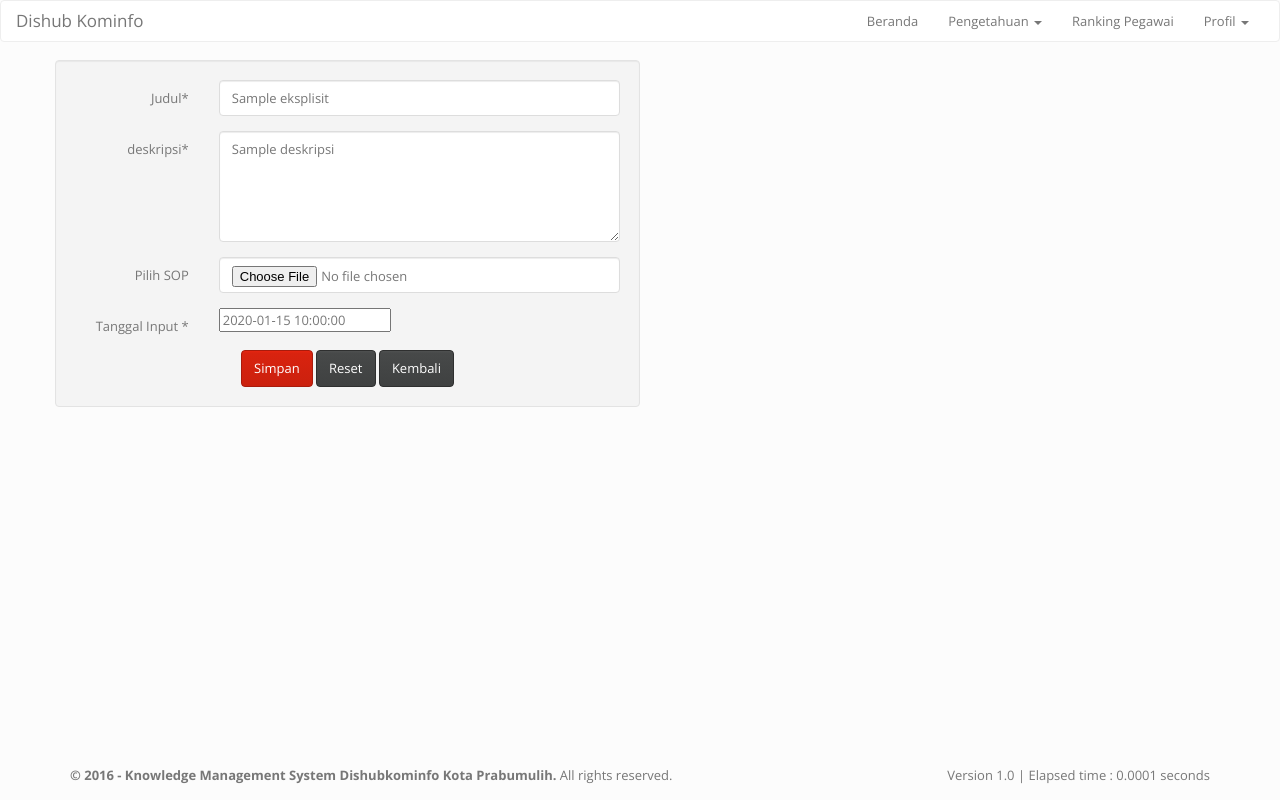
After one commit to Apranta/projek, a CodeIgniter app: the page made by application/views/slate/ubah_eksplisit.php in a window 1280 px wide. The commit adds this page. Run offline with CodeIgniter, Linux system fonts and the light colour scheme; tables that the repository leaves empty hold one stand-in row (values such as "Sample post"); the template is opened without the code that fills it: most values are stand-ins (such as "Sample title", 1, 10 or a date in 2020).

Commit message:
fixing edit eksplisit

```diff
--- a/application/views/slate/detail_eksplisit.php
+++ b/application/views/slate/detail_eksplisit.php
@@ -54,7 +54,7 @@
         <button type="button" class="close" data-dismiss="modal" aria-label="Close"><span aria-hidden="true">&times;</span></button>
       </div>
       <div class="modal-body">
-        <?php echo "<iframe  src=".base_url("eksplisit")."/".$detail_eksplisit->file."  width=100% height=500px ></iframe>";   ?>
+        <?php echo "<iframe  src=".base_url("eksplisit")."/".$detail_eksplisit->file."  width='100%' height='500' ></iframe>";   ?>
       </div>
       <div class="modal-footer">
         <button type="button" class="btn btn-default" data-dismiss="modal">Close</button>
--- /dev/null
+++ b/application/views/slate/ubah_eksplisit.php
@@ -0,0 +1,67 @@
+<?php $this->load->view('slate/includes/header'); ?>
+	<?php $this->load->view('slate/includes/navbar'); ?>
+
+	<div class="container">
+		<div class="row">
+			<div class="col-md-6 well">
+				<form class="form-horizontal" method="POST" action="<?php echo base_url('index.php/pengetahuan/eksplisit/edit').'/'.$eksplisit->id_eksplisit; ?>" enctype="multipart/form-data">
+                <div class="box-body">
+                  <?php if($this->session->flashdata('berhasil')): ?>
+                    <div class="alert alert-success alert-dismissable">
+                      <button type="button" class="close" data-dismiss="alert" aria-hidden="true">&times;</button>
+                      <h4>  <i class="icon fa fa-check"></i> Sukses!</h4>
+                      <?php echo $this->session->flashdata('berhasil');?>
+                    </div>
+                  <?php endif; ?>
+                  <?php if($this->session->flashdata('gagal')): ?>
+                    <div class="alert alert-danger alert-dismissable">
+                      <button type="button" class="close" data-dismiss="alert" aria-hidden="true">&times;</button>
+                      <h4>  <i class="icon fa fa-warning"></i> Gagal!</h4>
+                      <?php echo $this->session->flashdata('gagal');?>
+                    </div>
+                  <?php endif; ?>
+
+                  <div class="form-group">
+                    <label for="judul" class="col-md-3 control-label">Judul*</label>
+                    <div class="col-md-9">
+                      <input type="text" class="form-control" id="judul" name="judul" placeholder="Judul" value = "<?php echo $eksplisit->judul?>">
+                    </div>
+                  </div>
+
+                  <div class="form-group">
+                    <label for="deskripsi" class="col-md-3 control-label">deskripsi*</label>
+                    <div class="col-md-9">
+                      <textarea class="form-control" name="deskripsi" rows = "5" required><?php echo $eksplisit->deskripsi;?></textarea>
+
+                    </div>
+                  </div>
+
+                  <div class="form-group">
+                    <label for="file" class="col-md-3 control-label">Pilih SOP</label>
+                    <div class="col-md-9">
+                      <input type="file" class="form-control" id="sop" name="sop" value = "dummy" label ="<?php echo $eksplisit->file;?>">
+                    </div>
+                  </div>
+
+                  <div class="form-group">
+                    <label for="tanggal_input" class="col-md-3 control-label">Tanggal Input *</label>
+                    <div class="col-md-9">
+                      <input type = "text" id="tgl_input" name="tanggal_input" value = "<?php echo $eksplisit->tanggal_input?>">
+                    </div>
+                  </div>
+
+                </div>
+
+                <div class="box-footer">
+                  <center>
+                    <button type="submit" class="btn btn-primary btn-flat">Simpan</button>
+                    <input type="reset" class="btn btn-default btn-flat" value="Reset">
+                    <a class="btn btn-default btn-flat" href="<?php echo base_url('index.php/Pengetahuan/eksplisit'); ?>">Kembali</a>
+                  </center>
+                </div>
+                </form>
+			</div>
+		</div>
+	</div>
+
+<?php $this->load->view('slate/includes/footer'); ?>
```
Also changed, not shown: application/controllers/pengetahuan/eksplisit.php (+5 -4 lines), 1 other file.
